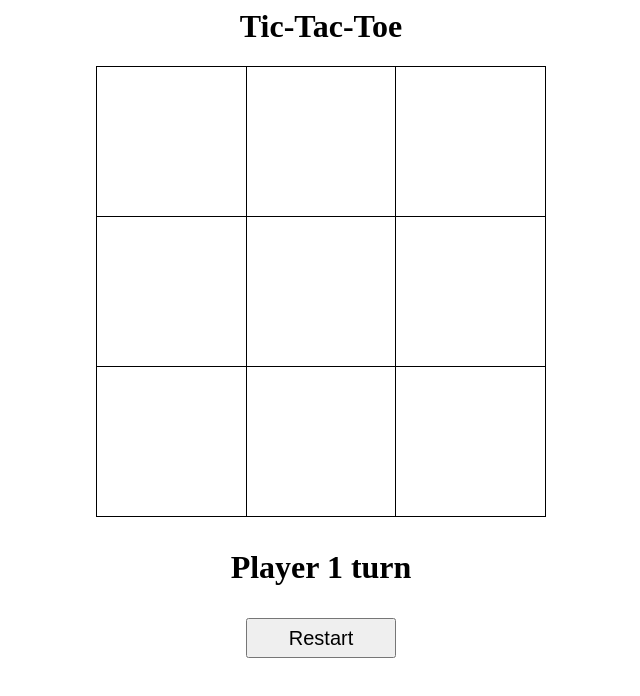
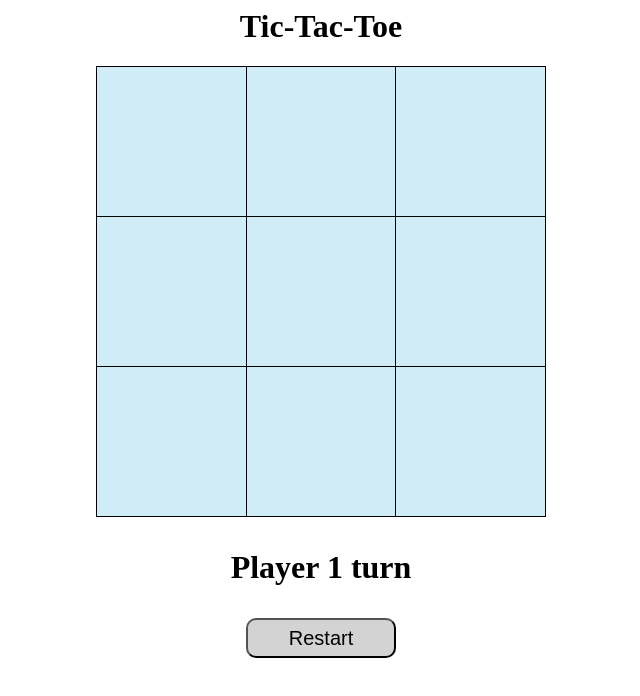
Before and after one commit to divyasi/tic_tac_toe, a plain HTML site: page index.html in a window 1280 px wide. Shown: the whole page, without its empty margins (319-959 px from the left). Drawn offline with Linux system fonts and the light colour scheme.

Commit message:
added css property

```diff
--- a/ticTacToe.css
+++ b/ticTacToe.css
@@ -9,13 +9,17 @@ td {
   border: 1px solid black;
   text-align: center;
   font-size: 50px;
+  background-color: #cfecf7;
 }
 td:hover {
-  background-color: steelBlue;
+  background-color: #62c1e5;
 }
 
 #reset {
   height: 40px;
   width: 150px;
   font-size: 20px;
+  border-radius: 10px;
+  border-width: 2px;
+  background-color: lightgrey;
 }
```
